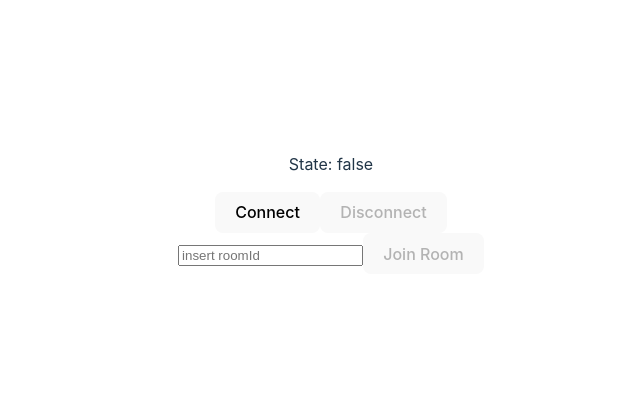
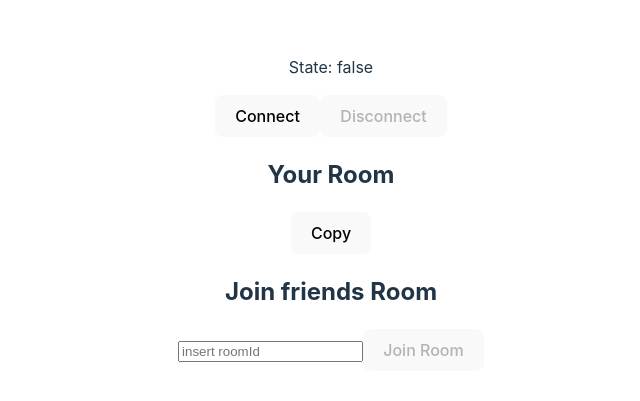
Before and after one commit to PaperBackPear3/Blackjack-react, a React (Vite) app in the folder fe/app/: page / in a window 1280 px wide. Shown: the part 195-596 px from the top of the page, without its empty margins (309-949 px from the left). Built offline with nearby package versions, Linux system fonts and the light colour scheme.

Commit message:
working personal room and friends roo,

```diff
--- a/fe/app/src/App.tsx
+++ b/fe/app/src/App.tsx
@@ -3,27 +3,35 @@ import { useEffect, useState } from 'react';
 import { clientSocket } from './websocket/clientSocket';
 import { ConnectionManager } from './components/ConnectionManaget';
 import { ConnectionState } from './components/ConnectionStatus';
-import { ToastContainer, toast } from 'react-toastify';
+import { toast } from 'react-toastify';
 import { RoomsManager } from './components/RoomsManager';
+import { ToastComponentContainer } from './components/Toast';
 function App() {
 
 
   const [userId, setUserId] = useState<string>('');
   const [roomId, setRoomId] = useState<string>('');
+  const [friendRoomId, setFrinedRoomId] = useState<string>('');
   const [isConnected, setIsConnected] = useState(clientSocket.connected);
 
   useEffect(() => {
     function onConnect() {
       setUserId(clientSocket.id);
       setIsConnected(true);
+      console.log('connected use effect ', clientSocket)
     }
 
     function onDisconnect() {
       setIsConnected(false);
     }
 
-    clientSocket.on('connect', onConnect);
+    clientSocket.on('connect', onConnect,);
     clientSocket.on('disconnect', onDisconnect);
+    clientSocket.on('clientRoomId', (roomId: string) => {
+      setRoomId(roomId);
+    });
+
+
 
     return () => {
       clientSocket.off('connect', onConnect);
@@ -33,12 +41,12 @@ function App() {
 
 
   function handleClickJoinRoom() {
-    if (!roomId || roomId.length === 0) {
+    if (!friendRoomId || friendRoomId.length === 0) {
       toast.error("insert RoomID");
       return;
     }
-    console.log(roomId, userId, clientSocket)
-    clientSocket.emit('joinRoom', { roomId: roomId, userId: userId })
+    console.log(roomId,friendRoomId ,userId, clientSocket)
+    clientSocket.emit('joinRoom', { roomId: friendRoomId, userId: userId })
   }
 
   return (
@@ -46,19 +54,8 @@ function App() {
       <ConnectionState isConnected={isConnected} />
       <ConnectionManager />
       <br></br>
-      <RoomsManager roomId={roomId} setRoomId={setRoomId} isConnected={isConnected} handleClickJoinRoom={handleClickJoinRoom} />
-      <ToastContainer
-        position="top-right"
-        autoClose={5000}
-        hideProgressBar={false}
-        newestOnTop={false}
-        closeOnClick
-        rtl={false}
-        pauseOnFocusLoss
-        draggable
-        pauseOnHover
-        theme="dark"
-      />
+      <RoomsManager currentRoomId={roomId} setFrinedRoomId={setFrinedRoomId} isConnected={isConnected} handleClickJoinRoom={handleClickJoinRoom} />
+      <ToastComponentContainer />
     </>
   );
 }
--- a/fe/app/src/common/types/socketIoTypes.ts
+++ b/fe/app/src/common/types/socketIoTypes.ts
@@ -2,6 +2,7 @@ export interface ServerToClientEvents {
     noArg: () => void;
     basicEmit: (a: number, b: string, c: Buffer) => void;
     withAck: (d: string, callback: (e: number) => void) => void;
+    clientRoomId: (data: string) => void;
 }
 
 export type RoomMessageData = {
--- a/fe/app/src/components/ConnectionManaget.tsx
+++ b/fe/app/src/components/ConnectionManaget.tsx
@@ -4,6 +4,8 @@ import { clientSocket } from '../websocket/clientSocket';
 export function ConnectionManager() {
   function connect() {
     clientSocket.connect();
+    console.log(clientSocket);
+
   }
 
   function disconnect() {
--- a/fe/app/src/components/RoomsManager.tsx
+++ b/fe/app/src/components/RoomsManager.tsx
@@ -1,14 +1,26 @@
+import { toast } from "react-toastify";
 
 
-export function RoomsManager({ roomId, setRoomId, isConnected, handleClickJoinRoom }: {
-    roomId: string,
-    setRoomId: (roomId: string) => void,
+export function RoomsManager({ currentRoomId, setFrinedRoomId, isConnected, handleClickJoinRoom }: {
+    currentRoomId: string,
+    setFrinedRoomId: (roomId: string) => void,
     isConnected: boolean,
     handleClickJoinRoom: () => void
-
 }) {
-    return (<>
-        <input type='text' placeholder='insert roomId' value={roomId} onChange={e => setRoomId(e.target.value)} />
+    return (
+        <>
+            <h2>Your Room</h2>
+            <span>
+                <p>{currentRoomId}</p>
+                <button onClick={() => {
+                    navigator.clipboard.writeText(currentRoomId);
+                    toast.success(currentRoomId + ' Copied to clipboard');
+                }}>
+                    Copy
+                </button>
+            </span>
+            <h2>Join friends Room</h2>
+            <input type='text' placeholder='insert roomId' onChange={e => setFrinedRoomId(e.target.value)} />
             <button
                 onClick={handleClickJoinRoom}
                 disabled={!isConnected}
--- a/fe/app/src/components/Toast.tsx
+++ b/fe/app/src/components/Toast.tsx
@@ -0,0 +1,20 @@
+import { ToastContainer } from "react-toastify";
+
+export const ToastComponentContainer = () => {
+  return (
+    <>
+      <ToastContainer
+        position="top-right"
+        autoClose={5000}
+        hideProgressBar={false}
+        newestOnTop={true}
+        closeOnClick
+        rtl={false}
+        pauseOnFocusLoss
+        draggable
+        pauseOnHover
+        theme="dark"
+      />
+    </>
+  )
+}
```
Also changed, not shown: 1 other file (tests, documents, lock files or other folders). Lines whose indentation alone changed are shown as unchanged.
